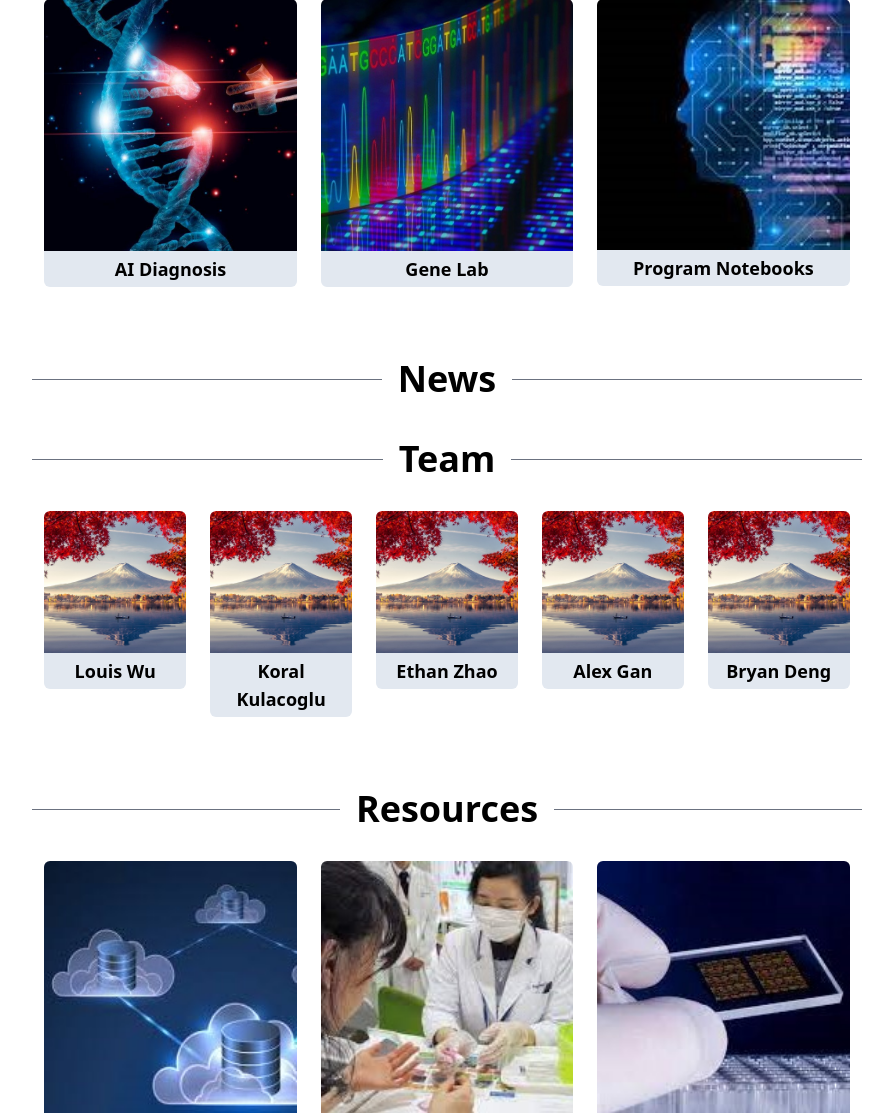
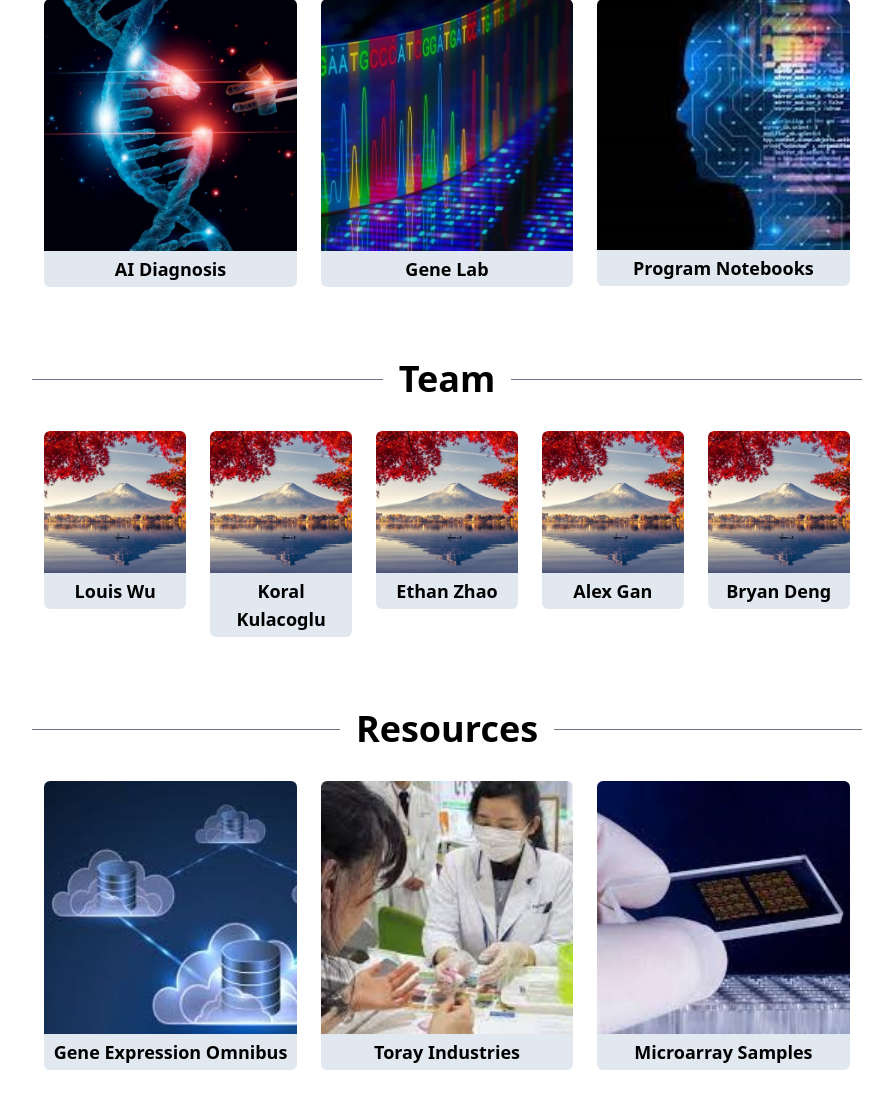
Before and after one commit to redmac135/cwsf2022, a Django app: page / in a window 1280 px wide. Shown: the part 493-1606 px from the top of the page, without its empty margins (193-1086 px from the left). After the commit the page ends 1563 px from the top, so only its background shows below. Run offline with Django 4.2, Linux system fonts and the light colour scheme; style sheets or scripts are compiled from the project's sources; parts of the project's set-up code (start-up, migrations or seed data) failed here and were passed over.

Commit message:
remove news section

```diff
--- a/cwsf/pages/templates/pages/home.html
+++ b/cwsf/pages/templates/pages/home.html
@@ -94,12 +94,6 @@
           </div>
         </a>
       </div>
-    </div>
-
-    <div class="relative flex items-center py-5">
-      <div class="flex-grow border-t border-gray-500"></div>
-      <span class="flex-shrink mx-4 text-4xl font-bold">News</span>
-      <div class="flex-grow border-t border-gray-500"></div>
     </div>
 
     <div class="relative flex items-center py-5">
```
